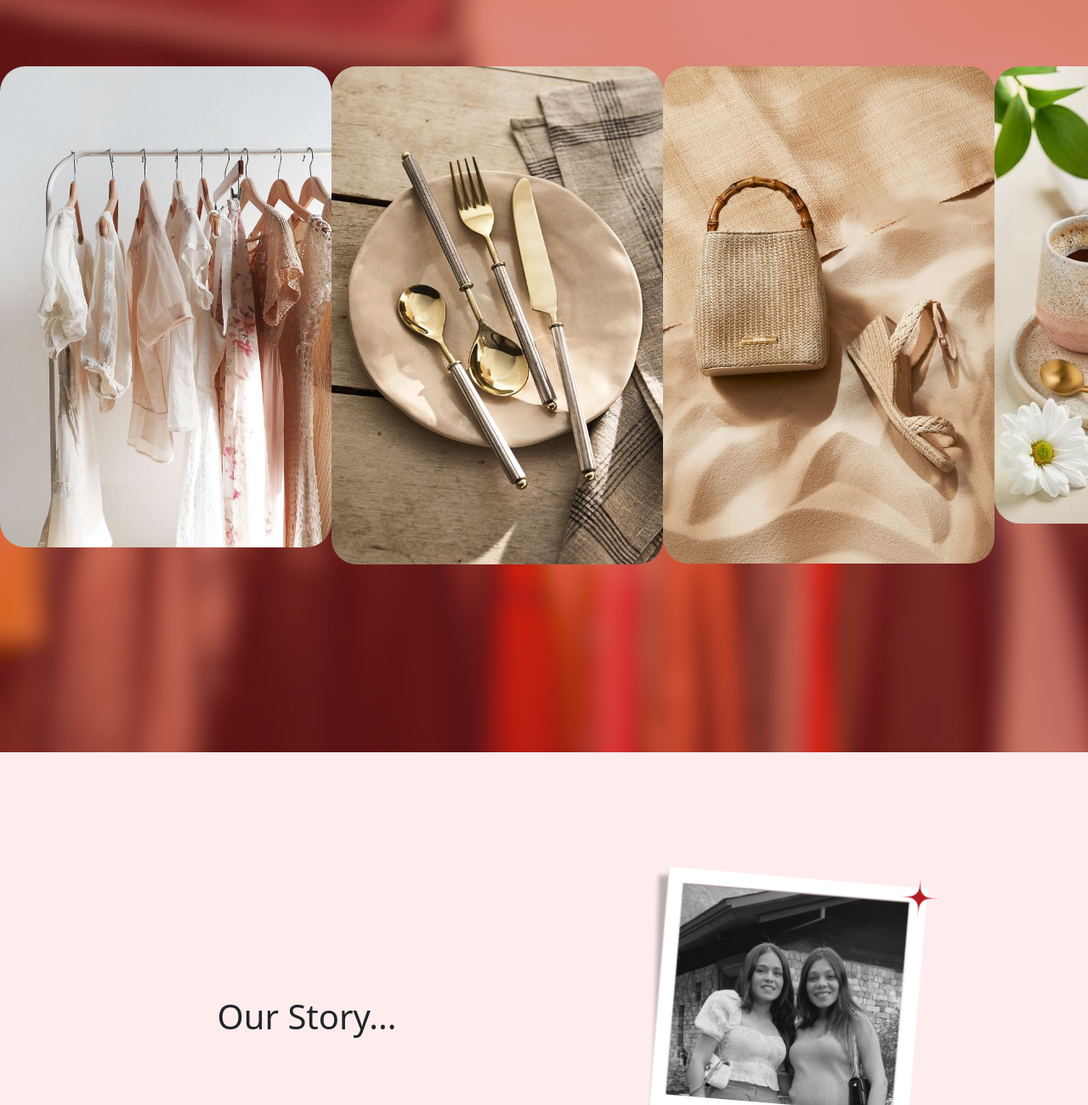
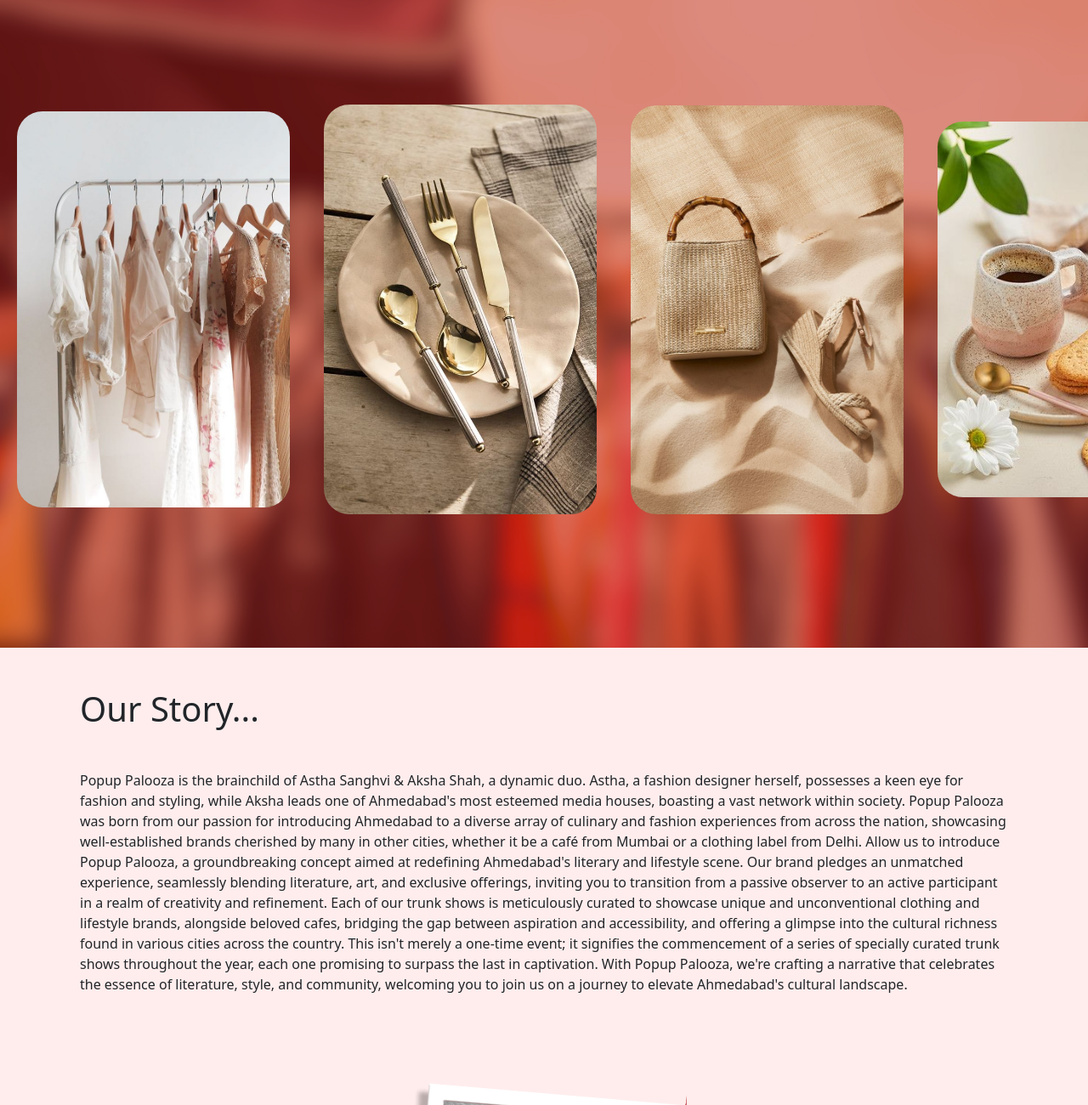
Before and after one commit to webtesting22/popup_paloozaa, a plain HTML site: page index.html in a window 1280 px wide. Shown: the part 1360-2660 px from the top of the page at 85% size. Drawn offline with nearby package versions, Linux system fonts and the light colour scheme.

```diff
--- a/index.html
+++ b/index.html
@@ -98,8 +98,7 @@
             </div>
         </div> -->
         <div class="About-content" id="About-content">
-            <div class="categories container" data-aos="fade-up"
-            data-aos-duration="3000">
+            <div class="categories container" data-aos="fade-up" data-aos-duration="3000">
                 <div class="row w-100 m-auto">
                     <div class="col-lg-4 col-md-6">
                         <div class="icons-container">
@@ -318,11 +317,35 @@
         </div>
         <div class="owner-info ">
             <div class="row container m-auto pt-5">
-                <div class="col-lg-6 col-mg-12" style="display: flex; align-items: center; justify-content: center;">
-                    <h1>Our Story...</h1>
+                <div class="col-lg-12 col-mg-12">
+                    <h1 class="mb-5">Our Story...</h1>
+                    <p>Popup Palooza is the brainchild of Astha Sanghvi & Aksha Shah, a dynamic duo. Astha, a fashion
+                        designer herself, possesses a keen eye for fashion and styling, while Aksha leads one of
+                        Ahmedabad's most esteemed media houses, boasting a vast network within society.
+
+                        Popup Palooza was born from our passion for introducing Ahmedabad to a diverse array of culinary
+                        and fashion experiences from across the nation, showcasing well-established brands cherished by
+                        many in other cities, whether it be a café from Mumbai or a clothing label from Delhi.
+
+                        Allow us to introduce Popup Palooza, a groundbreaking concept aimed at redefining Ahmedabad's
+                        literary and lifestyle scene. Our brand pledges an unmatched experience, seamlessly blending
+                        literature, art, and exclusive offerings, inviting you to transition from a passive observer to
+                        an active participant in a realm of creativity and refinement.
+
+                        Each of our trunk shows is meticulously curated to showcase unique and unconventional clothing
+                        and lifestyle brands, alongside beloved cafes, bridging the gap between aspiration and
+                        accessibility, and offering a glimpse into the cultural richness found in various cities across
+                        the country.
+
+                        This isn't merely a one-time event; it signifies the commencement of a series of specially
+                        curated trunk shows throughout the year, each one promising to surpass the last in captivation.
+                        With Popup Palooza, we're crafting a narrative that celebrates the essence of literature, style,
+                        and community, welcoming you to join us on a journey to elevate Ahmedabad's cultural landscape.
+
+                    </p>
                 </div>
-                <div class="col-lg-6 col-md-12">
-                    <img src="./Popup Palooza (2).png" alt="">
+                <div class="col-lg-12 col-md-12" style="display: flex; justify-content: center;">
+                    <img src="./Popup Palooza (2).png" alt="" style="width: 50%;">
                 </div>
 
             </div>
--- a/style.css
+++ b/style.css
@@ -989,6 +989,27 @@ br {
     background-attachment: fixed;
 }
 
+ /* WebKit-based browsers */
+ .Gallery::-webkit-scrollbar {
+    width: 8px; /* Width of the scrollbar */
+    border-radius: 50%;
+}
+
+.Gallery::-webkit-scrollbar-track {
+    background: #f1f1f1; /* Color of the scrollbar track */
+}
+
+.Gallery::-webkit-scrollbar-thumb {
+    background-color: #888; /* Color of the scrollbar thumb */
+    border-radius: 50%; /* Rounded corners */
+}
+
+/* For Firefox */
+.Gallery {
+    scrollbar-width: thin;
+    scrollbar-color: #b21d1fe7 rgb(255, 255, 255);
+
+}
 @media(max-width:600px) {
     .Gallery {
         display: flex;
@@ -1007,8 +1028,9 @@ br {
 }
 
 .Gallery img {
-    width: 390px;
+    width: 321px;
     border-radius: 30px;
+    margin: 0px 20px;
 }
 
 .Gallery div {
@@ -1018,3 +1040,7 @@ br {
     font-family: "Montserrat", sans-serif;
     font-size: 17px;
 }
+#gallery div{
+    display: flex;
+    align-items: center;
+}
```
Also changed, not shown: Images/49.png.
